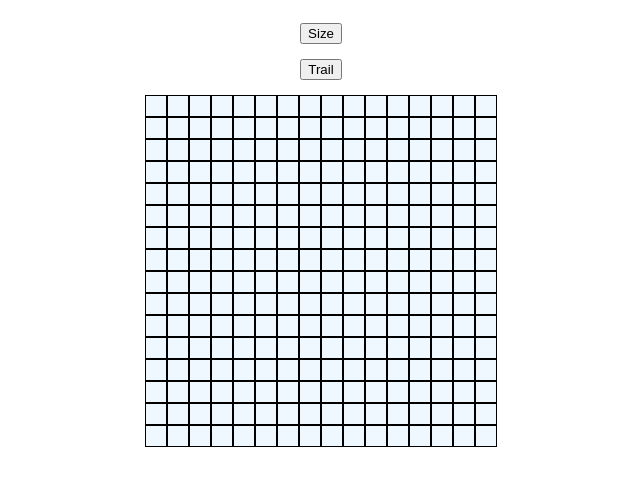
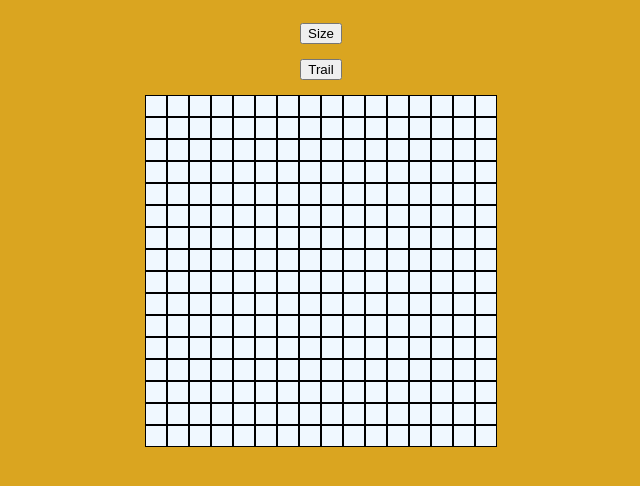
Before and after one commit to Realmbird/ETCH-A-SKETCH, a plain HTML site: page index.html in a window 1280 px wide. Shown: the whole page, without its empty margins (319-959 px from the left). Drawn offline with Linux system fonts and the light colour scheme.

Commit message:
Added Color Added Background color so site is more palatable.

```diff
--- a/style.css
+++ b/style.css
@@ -25,3 +25,6 @@ padding: 15px;
 gap: 15px;
 justify-content: space-around;
 }
+body{
+    background-color: goldenrod;
+}
```
